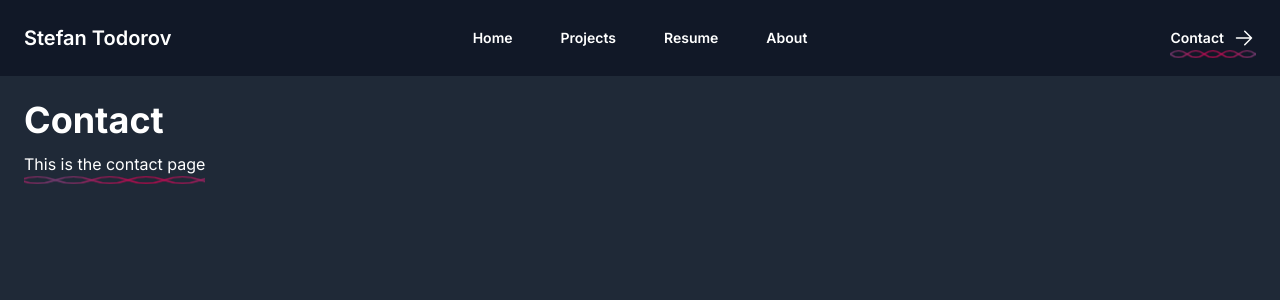
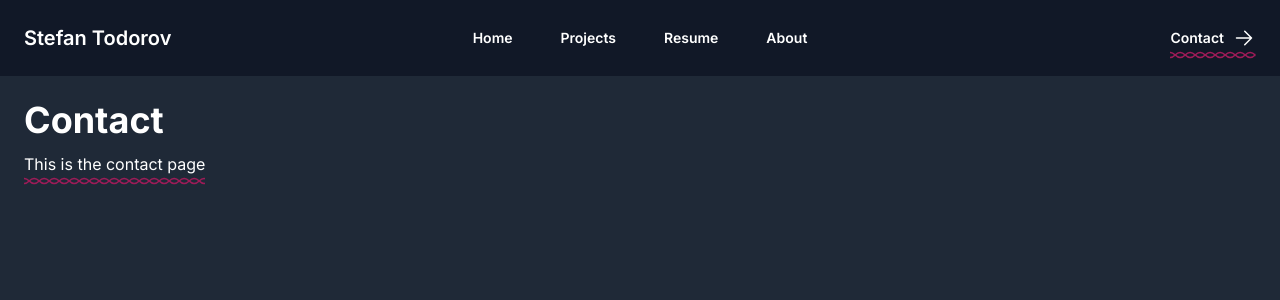
Before and after one commit to coravacav/portfolio, a Next.js app: page /contact in a window 1280 px wide. Shown: the top 300 px of the page. Built offline with nearby package versions, Linux system fonts and the light colour scheme.

Commit message:
make it far more customizable

```diff
--- a/src/lib/wave.tsx
+++ b/src/lib/wave.tsx
@@ -1,58 +1,75 @@
 'use client';
 
 import useMeasure from 'react-use-measure';
-import { ReactNode, useId } from 'react';
+import { ReactNode, useEffect, useId, useRef } from 'react';
 import clsx from 'clsx';
 
-export default function Wave({ className, children }: { className?: string; children: ReactNode }) {
-    const [ref, bounds] = useMeasure();
-    const uniqueId = useId();
+export default function Wave({
+    className,
+    children,
+    height = 10,
+}: {
+    className?: string;
+    children: ReactNode;
+    height?: number;
+}) {
+    const [contentRef, bounds] = useMeasure();
+    const svgRef = useRef<SVGSVGElement>();
 
-    const stroke = `url(#${uniqueId})`;
+    const gradientId = useId();
+    const patternId = useId();
+
+    const fill = `url(#${patternId})`;
+
+    const styles = {
+        width: bounds.width + 'px',
+        height: height + 'px',
+    };
+
+    const newspaperSpinning = [{ transform: 'translateX(0)' }, { transform: `translateX(-${height}px)` }];
+
+    const newspaperTiming: KeyframeAnimationOptions = {
+        duration: 1000,
+        easing: 'linear',
+        iterations: Infinity,
+    };
+
+    useEffect(() => {
+        if (!svgRef.current) return;
+
+        const newspapers = svgRef.current.querySelectorAll('.wave');
+
+        const animations: Animation[] = [];
+
+        newspapers.forEach((newspaper) => animations.push(newspaper.animate(newspaperSpinning, newspaperTiming)));
+
+        return () => {
+            animations.forEach((animation) => animation.cancel());
+        };
+    }, []);
 
     return (
         <div className={clsx('relative', className)}>
-            <div ref={ref} className="w-min whitespace-nowrap">
+            <div ref={contentRef} className="w-min whitespace-nowrap">
                 {children}
             </div>
-            <svg
-                width={bounds.width + 'px'}
-                height="8px"
-                viewBox="0 2 50 6"
-                preserveAspectRatio="none"
-                className="absolute top-full"
-                role="none"
-            >
-                <path
-                    className="fill-transparent stroke-1 animate-waveleft"
-                    d="M 0 5 Q 5 0 10 5 T 20 5 T 30 5 T 40 5 T 50 5"
-                    style={{ stroke }}
-                />
-                <path
-                    className="fill-transparent stroke-1 animate-waveleft"
-                    d="M 0 5 Q 5 10 10 5 T 20 5 T 30 5 T 40 5 T 50 5"
-                    style={{ stroke }}
-                />
-                <path
-                    className="fill-transparent stroke-1 animate-waveright"
-                    d="M 0 5 Q 5 0 10 5 T 20 5 T 30 5 T 40 5 T 50 5"
-                    style={{ stroke }}
-                />
-                <path
-                    className="fill-transparent stroke-1 animate-waveright"
-                    d="M 0 5 Q 5 10 10 5 T 20 5 T 30 5 T 40 5 T 50 5"
-                    style={{ stroke }}
-                />
+            <svg {...styles} className="absolute top-full" role="none" ref={svgRef}>
+                <rect {...styles} style={{ fill }} />
                 <defs>
-                    <linearGradient id={uniqueId} x1="0%" y1="0%" x2="100%" y2="0%" gradientUnits="userSpaceOnUse">
-                        {/* <animate attributeName="x1" dur="5s" values="0%;100%" repeatCount="indefinite" />
-                        <animate attributeName="x2" dur="5s" values="0%;100%" repeatCount="indefinite" /> */}
-                        <stop offset="0%" style={{ stopColor: '#723c70' }}></stop>
-                        <stop offset="25%" style={{ stopColor: '#a01a58' }}></stop>
-                        <stop offset="50%" style={{ stopColor: '#b7094c' }}></stop>
-                        <stop offset="75%" style={{ stopColor: '#a01a58' }}></stop>
-                        <stop offset="100%" style={{ stopColor: '#723c70' }}></stop>
-                    </linearGradient>
+                    <pattern id={patternId} width={height} height={height} patternUnits="userSpaceOnUse">
+                        <path
+                            className="fill-transparent stroke-[1.5px] stroke-[#a01a58] wave"
+                            d={`M 0 ${height / 2} Q ${height / 2} 0 ${height} ${height / 2} T ${height * 2} ${
+                                height / 2
+                            }`}
+                        />
+                        <path
+                            className="fill-transparent stroke-[1.5px] stroke-[#a01a58] wave"
+                            d={`M 0 ${height / 2} Q ${height / 2} ${height} ${height} ${height / 2} T ${height * 2} ${
+                                height / 2
+                            }`}
+                        />
+                    </pattern>
                 </defs>
             </svg>
         </div>
--- a/tailwind.config.js
+++ b/tailwind.config.js
@@ -2,22 +2,4 @@
 module.exports = {
     content: ['./src/**/*.{ts,tsx,mdx}'],
     plugins: [require('@tailwindcss/typography')],
-    theme: {
-        extend: {
-            keyframes: {
-                waveleft: {
-                    '0%': { transform: 'translateX(0)' },
-                    '100%': { transform: 'translateX(-50px)' },
-                },
-                waveright: {
-                    '0%': { transform: 'translateX(50px)' },
-                    '100%': { transform: 'translateX(0)' },
-                },
-            },
-            animation: {
-                waveleft: 'waveleft 3s linear infinite',
-                waveright: 'waveright 3s linear infinite',
-            },
-        },
-    },
 };
```
